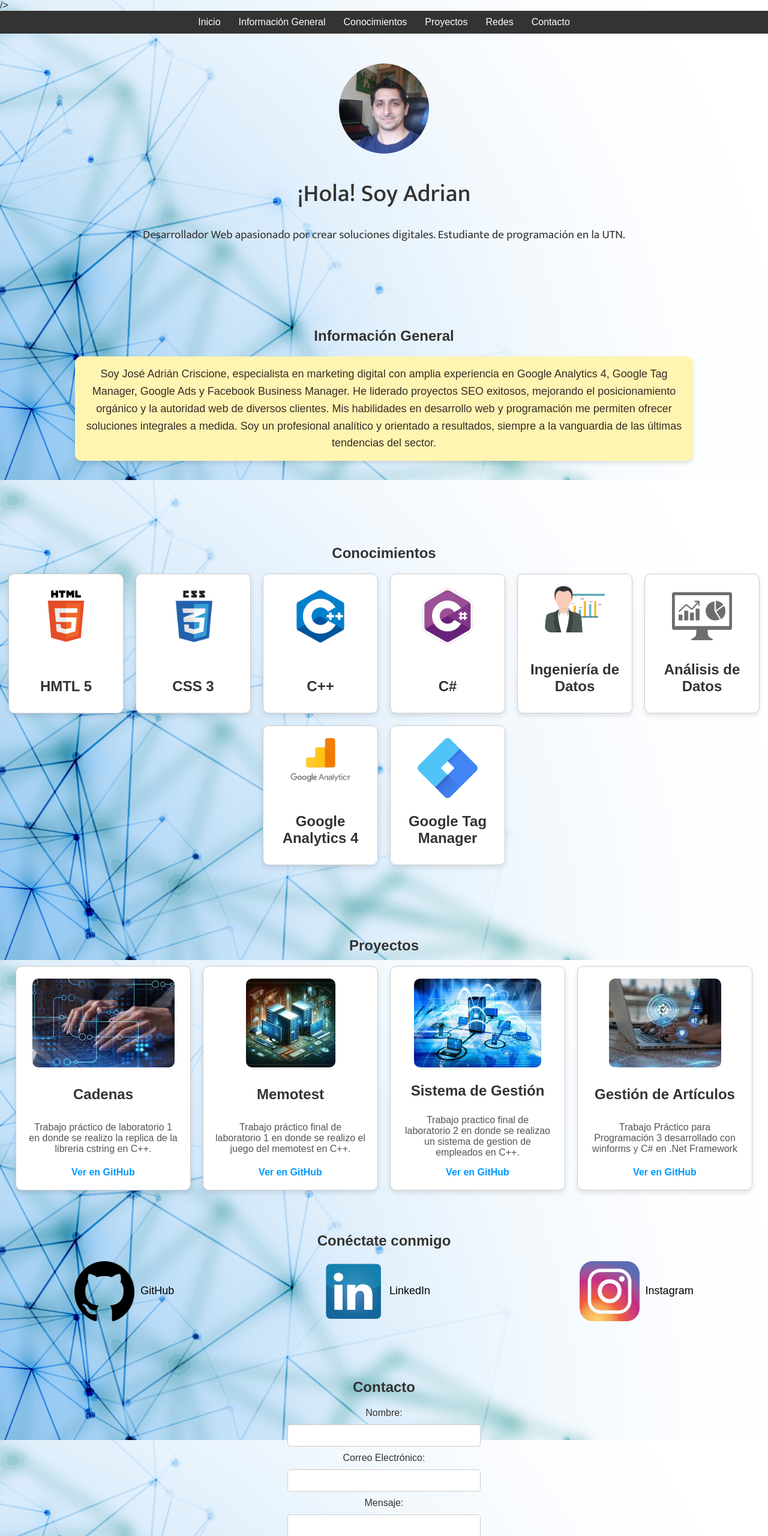
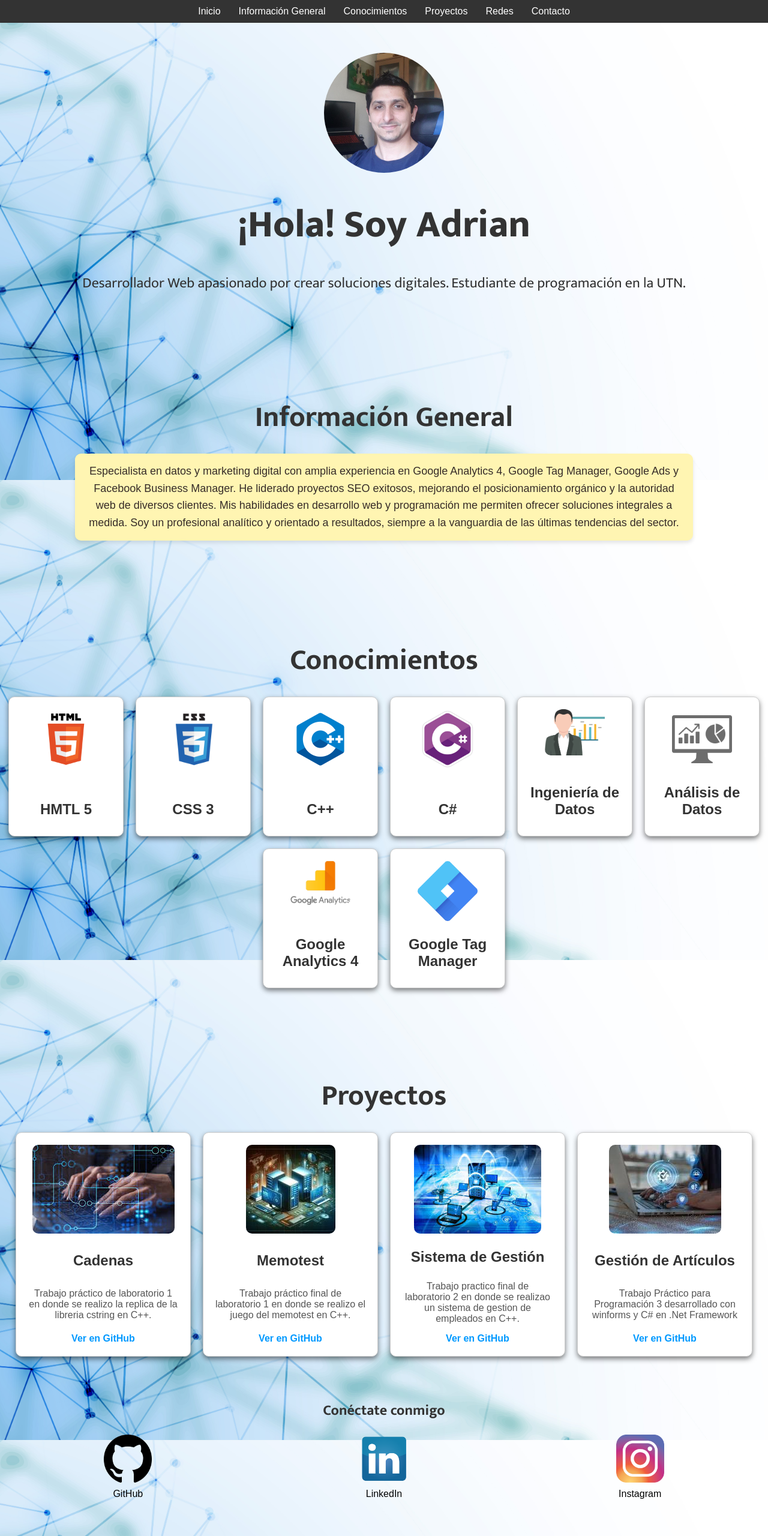
Before and after one commit to Adrian-Criscione/portfolio, a plain HTML site: page index.html in a window 1280 px wide. Shown: the top 2560 px of the page at 60% size. Drawn offline with Linux system fonts and the light colour scheme.

Commit message:
correcciones al body
se agregan un font nuevo. detalles menores y se crea un boton para volver al principio del sitio.

```diff
--- a/index.html
+++ b/index.html
@@ -15,10 +15,8 @@
 
       <link rel="preconnect" href="https://fonts.googleapis.com">
       <link rel="preconnect" href="https://fonts.gstatic.com" crossorigin>
-      <link href="https://fonts.googleapis.com/css2?family=Mukta:wght@200;300;400;500;600;700;800&display=swap" rel="stylesheet">
+      <link href="https://fonts.googleapis.com/css2?family=Gloria+Hallelujah&family=Mukta:wght@200;300;400;500;600;700;800&display=swap" rel="stylesheet">
 
-
-    />
   </head>
   <body class="parallax .mukta-extrabold">
     <!-- Menú -->
@@ -39,16 +37,16 @@
     <section id="presentacion" class="presentacion">
       <img src="img/mi-foto.jpeg" alt="Mi Foto" class="foto-presentacion" />
 
-      <h1 class="mukta-medium">¡Hola! Soy Adrian</h1>
+      <h1 class="mukta-extrabold">¡Hola! Soy Adrian</h1>
       <p class="mukta-regular">Desarrollador Web apasionado por crear soluciones digitales. Estudiante de programación en la UTN. </p>
 
     </section>
 
     <!-- Información general -->
     <section id="informacion" class="informacion">
-      <h2>Información General</h2>
+      <h2 class="mukta-bold">Información General</h2>
       <p>
-        Soy José Adrián Criscione, especialista en marketing digital con amplia
+        Especialista en datos y marketing digital con amplia
         experiencia en Google Analytics 4, Google Tag Manager, Google Ads y
         Facebook Business Manager. He liderado proyectos SEO exitosos, mejorando
         el posicionamiento orgánico y la autoridad web de diversos clientes. Mis
@@ -61,7 +59,7 @@
 
     <!-- Conocimientos -->
     <section id="conocimientos" class="conocimientos">
-      <h2>Conocimientos</h2>
+      <h2 class="mukta-bold">Conocimientos</h2>
       <div class="conocimientos-grid">
         <!-- Proyecto 1 -->
         <article class="card">
@@ -110,7 +108,7 @@
 
     <!-- Proyectos -->
     <section id="proyectos" class="proyectos ">
-      <h2>Proyectos</h2>
+      <h2 class="mukta-bold">Proyectos</h2>
       <div class="proyectos-grid">
         <!-- Proyecto 1 -->
         <article class="card proyectos">
@@ -145,24 +143,24 @@
 
 <!-- Redes sociales -->
 <aside id="redes" class="redes">
-  <h2>Conéctate conmigo</h2>
+  <h2 class="mukta-bold">Conéctate conmigo</h2>
   <ul>
     <li>
       <a href="https://github.com/Adrian-Criscione" target="_blank">
         <img src="img/github.png" alt="GitHub" class="icono-red">
-        GitHub
+        <p>GitHub</p>
       </a>
     </li>
     <li>
       <a href="https://www.linkedin.com/in/jose-adrian-criscione/" target="_blank">
         <img src="img/linkedin.png" alt="LinkedIn" class="icono-red">
-        LinkedIn
+        <p>LinkedIn</p>
       </a>
     </li>
     <li>
       <a href="https://www.instagram.com/j.adrian.criscione/" target="_blank">
         <img src="img/ig.png" alt="Instagram" class="icono-red">
-        Instagram
+        <p>Instagram</p>
       </a>
     </li>
   </ul>
@@ -171,7 +169,7 @@
 
     <!-- Formulario de contacto -->
     <section id="contacto" class="contacto">
-      <h2 class=>Contacto</h2>
+      <h2 class="mukta-bold">Contacto</h2>
       <form action="enviar-formulario.php" method="post">
         <label for="nombre">Nombre:</label>
         <input type="text" id="nombre" name="nombre" required />
@@ -180,14 +178,17 @@
         <label for="mensaje">Mensaje:</label>
         <textarea id="mensaje" name="mensaje" required></textarea>
         <button type="submit">Enviar</button>
+        <!-- Botón flotante de volver al inicio -->
       </form>
     </section>
 
     <!-- Pie de página -->
-    <footer class="">
+    <footer class="footer">
       <p>&copy; 2024 José Adrián Criscione. Todos los derechos reservados.</p>
     </footer>
-
     <script src="js/script.js"></script>
+    <a href="#" class="btn-flotante" id="volverInicio">
+      &#8679;
+    </a>
   </body>
 </html>
--- a/js/script.js
+++ b/js/script.js
@@ -87,3 +87,12 @@ document.addEventListener("DOMContentLoaded", function () {
         setTimeout(() => successMessage.remove(), 5000); // El mensaje desaparece después de 5 segundos
     }
 });
+// Mostrar el botón cuando el usuario baja 200px
+window.onscroll = function() {
+    let boton = document.getElementById('volverInicio');
+    if (document.body.scrollTop > 200 || document.documentElement.scrollTop > 200) {
+      boton.style.display = 'block';
+    } else {
+      boton.style.display = 'none';
+    }
+  };
--- a/styles/styles.css
+++ b/styles/styles.css
@@ -69,18 +69,18 @@ ul li i {
 
 .foto-presentacion {
     border-radius: 50%;
-    max-width: 150px;
+    max-width: 200px;
     height: auto;
     margin-bottom: 20px;
 }
 
 .presentacion h1 {
-    font-size: 2.5em;
+    font-size: 4em;
     margin: 10px 0;
 }
 
 .presentacion p {
-    font-size: 1.2em;
+    font-size: 1.5em;
     color: #333;
 }
 
@@ -92,6 +92,7 @@ section {
 
 h2 {
     margin-bottom: 20px;
+    font-size: 3em;
 }
 
 .center{
@@ -203,8 +204,10 @@ html {
     border-radius: 10px;
     padding: 20px;
     width: 150px;
-    box-shadow: 0 4px 8px rgba(0, 0, 0, 0.1);
-    transition: transform 0.3s ease;
+
+    box-shadow: 0 4px 8px rgba(0, 0, 0, 0.5);
+    transition: transform 0.2s ease;
+
 }
 
 .card.proyectos {
@@ -217,7 +220,7 @@ html {
     border-radius: 10px;
     padding: 20px;
     width: 250px;
-    box-shadow: 0 4px 8px rgba(0, 0, 0, 0.1);
+    box-shadow: 0 4px 8px rgba(0, 0, 0, 0.5);
     transition: transform 0.3s ease;
 }
 .card:hover {
@@ -265,37 +268,70 @@ html {
         max-width: 350px;
     }
 }
-.redes h2{
-    display: flex;
-    align-items: center;
-    justify-content: center;
-}
+/* Estilos para el título de la sección */
+.redes h2 {
+    text-align: center;
+    font-size: 24px;
+    margin-bottom: 20px;
+  }
 
-.redes ul {
+  /* Estilo de la lista */
+  .redes ul {
     list-style-type: none;
     padding: 0;
-    display: flex; /* Para que los elementos se alineen en fila */
-    justify-content: space-around; /* Espacio entre cada elemento */
-    align-items: center; /* Alinea verticalmente */
-  }
-
-  .redes li {
     display: flex;
+    justify-content: space-around;
     align-items: center;
   }
 
+  /* Estilo para los elementos de la lista */
+  .redes li {
+    display: flex;
+    flex-direction: column; /* Alinea los elementos verticalmente */
+    align-items: center;
+    text-align: center; /* Centra el texto */
+    margin: 0 15px; /* Añade espacio entre los elementos */
+  }
+
+  /* Enlaces de redes */
   .redes a {
     text-decoration: none;
     color: #000;
     font-size: 18px;
     display: flex;
+    flex-direction: column;
     align-items: center;
+    transition: transform 0.3s ease; /* Añade una animación de transición */
   }
 
+  /* Imagen del icono */
   .icono-red {
-    width: 100px; /* Ajusta el tamaño del icono */
-    height: 100px;
-    margin-right: 10px;
+    width: 80px;
+    height: 80px;
+    margin-bottom: 10px; /* Espacio entre la imagen y el texto */
+  }
+
+  /* Estilo del párrafo debajo de las imágenes */
+  .redes p {
+    font-size: 16px;
+    margin: 0;
+  }
+
+  /* Efecto hover */
+  .redes a:hover {
+    transform: scale(1.1); /* Amplía un poco el tamaño al hacer hover */
+    color: #007bff; /* Cambia el color del texto al hacer hover */
+  }
+
+  /* Mejorar el aspecto en dispositivos móviles */
+  @media (max-width: 768px) {
+    .redes ul {
+      flex-direction: column; /* Cambia a columna en pantallas pequeñas */
+    }
+
+    .redes li {
+      margin-bottom: 20px;
+    }
   }
 
   /* Configuración del contenedor parallax */
@@ -374,3 +410,42 @@ html {
     font-weight: 800;
     font-style: normal;
   }
+  .gloria-hallelujah-regular {
+    font-family: "Gloria Hallelujah", cursive;
+    font-weight: 400;
+    font-style: normal;
+  }
+  .footer{
+    text-align: center;
+  }
+
+  /* Botón flotante */
+.btn-flotante {
+    position: fixed;
+    bottom: 30px;
+    right: 30px;
+    width: 50px;
+    height: 50px;
+    background-color: #007bff;
+    color: white;
+    text-align: center;
+    border-radius: 50%;
+    box-shadow: 0px 4px 6px rgba(0, 0, 0, 0.1);
+    font-size: 24px;
+    line-height: 50px;
+    cursor: pointer;
+    z-index: 1000;
+    transition: background-color 0.3s ease, transform 0.3s ease;
+    text-decoration: none;
+  }
+
+  /* Efecto hover para el botón flotante */
+  .btn-flotante:hover {
+    background-color: #0056b3;
+    transform: scale(1.1);
+  }
+
+  /* Mostrar el botón flotante solo cuando la página esté desplazada hacia abajo */
+  #volverInicio {
+    display: none;
+  }
```
